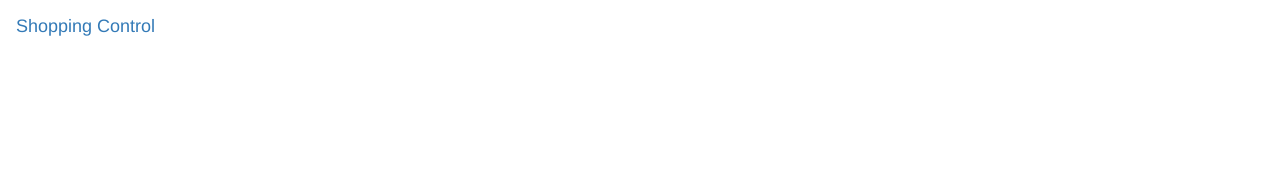
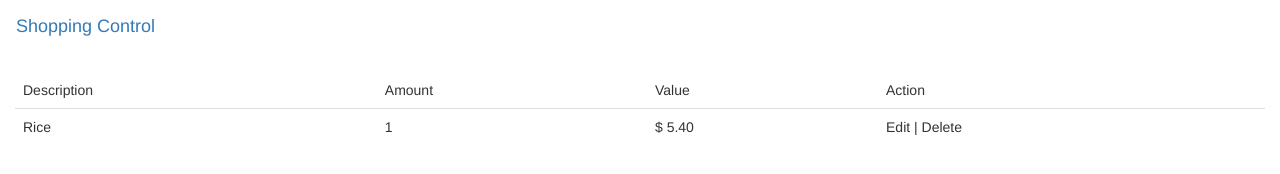
Before and after one commit to cmpereirasi/JavaScript_Avancado_SchoolOfNet, a plain HTML site: page index.html in a window 1280 px wide. Drawn offline with Linux system fonts and the light colour scheme.

Commit message:
Create table for products in my HTML

```diff
--- a/index.html
+++ b/index.html
@@ -16,6 +16,26 @@
     		</div>
     	</div>
     </nav>
+    <div class="container-fluid">
+        <table id="listTable" class="table">
+             <thead>
+                 <tr>
+                     <td>Description</td>
+                     <td>Amount</td>
+                     <td>Value</td>
+                     <td>Action</td>
+                 </tr>
+             </thead>
+             <tbody>
+                 <tr>
+                     <td>Rice</td>
+                     <td>1</td>
+                     <td>$ 5.40</td>
+                     <td>Edit | Delete</td>
+                 </tr>
+             </tbody>
+         </table>
+    </div>
 
         <script src="js/config.js"></script>
         <script src="js/main.js"></script>
```
